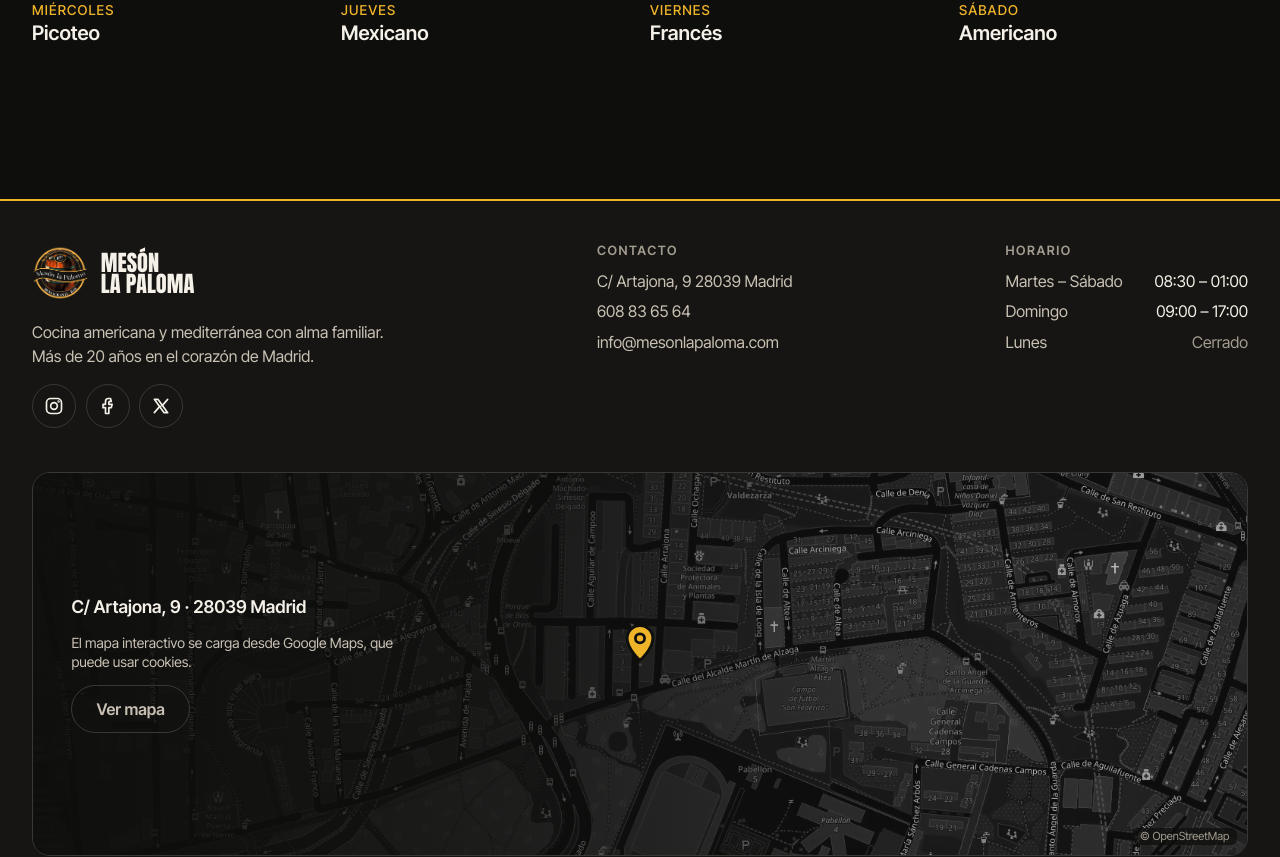
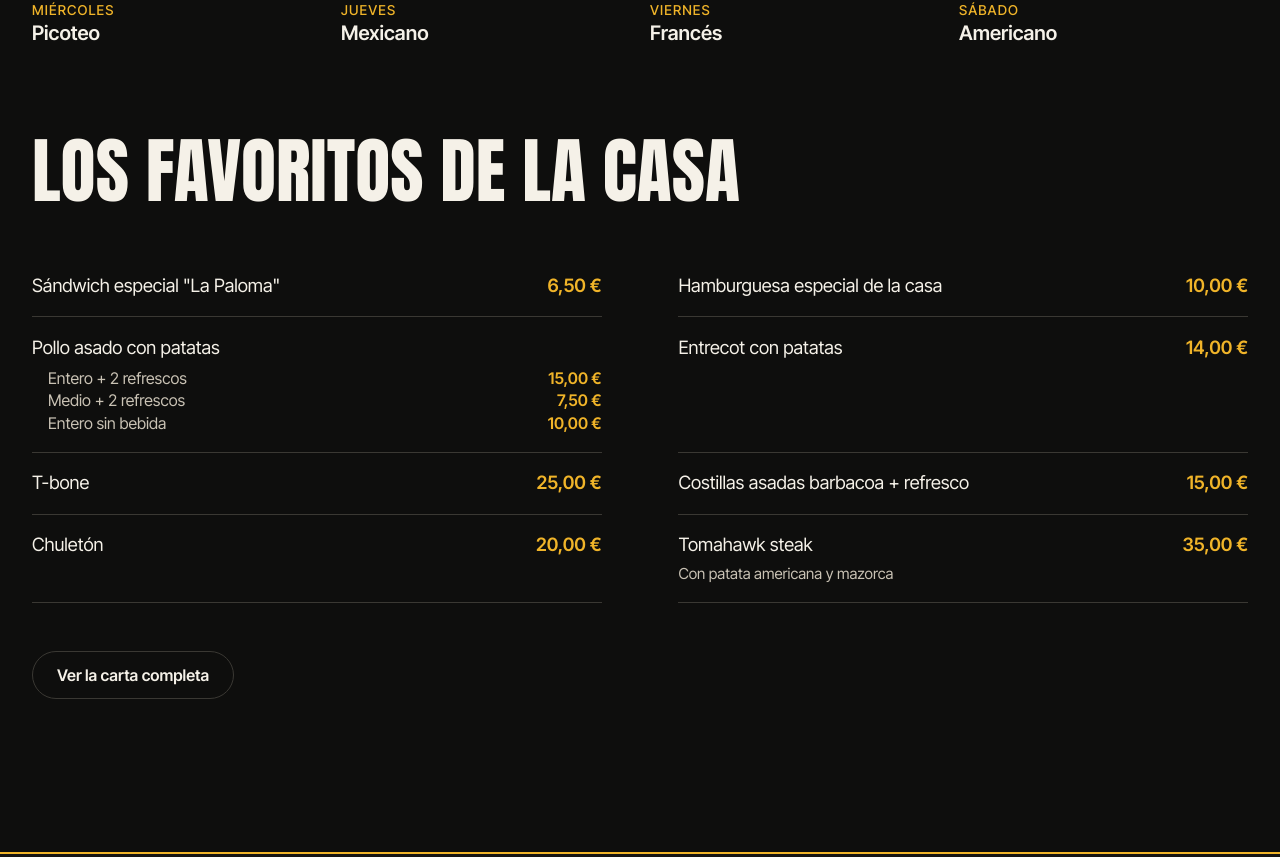
Before and after one commit to Magapp92/Meson_la_Paloma, a Next.js app in the folder frontend/: page / in a window 1280 px wide. Shown: the part 1718-2575 px from the top of the page. Built offline with nearby package versions, Linux system fonts and the light colour scheme.

Commit message:
Platos destacados de la carta en la portada
Sándwich especial, hamburguesa de la casa, pollo asado con sus tres opciones y los platos especiales, con precios formateados con Intl.NumberFormat y enlace a la carta completa.

```diff
--- a/frontend/views/home/home.css
+++ b/frontend/views/home/home.css
@@ -121,6 +121,82 @@
 }
 
 
+/* PLATOS DESTACADOS */
+
+/* Separación con la sección de arriba y con el pie */
+.FeaturedDishes{
+    padding-block: 0 clamp(3rem, 7vw, 6rem);
+}
+
+/* Título de la sección, igual que el de experiencias */
+.FeaturedDishes-title{
+    font-family: var(--font-title);
+    font-size: clamp(2.5rem, 6vw, 4.5rem);
+    line-height: 1;
+    text-transform: uppercase;
+}
+
+/* Dos columnas de platos con mucho aire entre ellas */
+.FeaturedDishes-list{
+    margin-block: clamp(2rem, 4vw, 3rem);
+
+    display: grid;
+    grid-template-columns: repeat(2, 1fr);
+    column-gap: clamp(2rem, 6vw, 5rem);
+}
+
+/* Cada plato separado del siguiente por una línea fina, como en una carta */
+.FeaturedDishes-item{
+    padding-block: 1.1rem;
+    border-bottom: 1px solid var(--border);
+}
+
+/* Nombre a la izquierda y precio a la derecha, alineados por abajo */
+.FeaturedDishes-row{
+    display: flex;
+    justify-content: space-between;
+    align-items: baseline;
+    gap: 1rem;
+
+    font-size: 1.15rem;
+    line-height: 1.4;
+}
+
+/* El reset pone a los span su propio interlineado: que hereden el de la fila */
+.FeaturedDishes-name{
+    line-height: inherit;
+}
+
+/* Precio en mostaza y sin partirse en dos líneas */
+.FeaturedDishes-price{
+    font-weight: 600;
+    color: var(--accent);
+    line-height: inherit;
+    white-space: nowrap;
+}
+
+/* Nota bajo el nombre, en gris claro */
+.FeaturedDishes-note{
+    margin-top: .3rem;
+
+    font-size: .95rem;
+    color: var(--muted);
+    line-height: 1.4;
+}
+
+/* Opciones del plato, un poco metidas hacia dentro */
+.FeaturedDishes-options{
+    margin-top: .4rem;
+    padding-left: 1rem;
+}
+
+/* Cada opción, más pequeña y en gris claro, con el precio igual que el resto */
+.FeaturedDishes-row--option{
+    font-size: 1rem;
+    color: var(--muted);
+}
+
+
 /* MÓVIL */
 
 /* En pantallas de 900px o menos la tira se desliza de lado: cada foto ocupa el 80% del ancho
@@ -154,4 +230,9 @@
 
         scroll-snap-align: start;
     }
+
+    /* Los platos, en una sola columna */
+    .FeaturedDishes-list{
+        grid-template-columns: 1fr;
+    }
 }
--- a/frontend/views/home/home.jsx
+++ b/frontend/views/home/home.jsx
@@ -19,6 +19,26 @@ const THEMED_NIGHTS = Object.freeze([
     { day: 'Viernes', name: 'Francés', poster: '/img/friday-french.webp' },
     { day: 'Sábado', name: 'Americano', poster: '/img/saturday-american.webp' }
 ])
+
+/* Platos destacados de la carta. El pollo tiene varias opciones, cada una con su precio;
+los demás, un solo precio y, si hace falta, una nota */
+const FEATURED_DISHES = Object.freeze([
+    { name: 'Sándwich especial "La Paloma"', price: 6.5 },
+    { name: 'Hamburguesa especial de la casa', price: 10 },
+    { name: 'Pollo asado con patatas', options: [
+        { text: 'Entero + 2 refrescos', price: 15 },
+        { text: 'Medio + 2 refrescos', price: 7.5 },
+        { text: 'Entero sin bebida', price: 10 }
+    ] },
+    { name: 'Entrecot con patatas', price: 14 },
+    { name: 'T-bone', price: 25 },
+    { name: 'Costillas asadas barbacoa + refresco', price: 15 },
+    { name: 'Chuletón', price: 20 },
+    { name: 'Tomahawk steak', price: 35, note: 'Con patata americana y mazorca' }
+])
+
+/* Escribe un precio a la española: 6.5 pasa a "6,50 €" */
+const formatPrice = price => new Intl.NumberFormat( 'es-ES', { style: 'currency', currency: 'EUR' }).format( price )
 
 /* Portada de la web: lo que se ve en la ruta / */
 export const Home = () => {
@@ -79,6 +99,34 @@ export const Home = () => {
                     )}
                 </ul>
             </section>
+            {/* En la sección de platos destacados agrupamos una selección de la carta con sus precios
+            y el botón para ver la carta completa */}
+            <section className="Container FeaturedDishes">
+                <h2 className="FeaturedDishes-title">Los favoritos de la casa</h2>
+                <ul className="FeaturedDishes-list">
+                    { FEATURED_DISHES.map( dish =>
+                        <li key={dish.name} className="FeaturedDishes-item">
+                            <p className="FeaturedDishes-row">
+                                <span className="FeaturedDishes-name">{dish.name}</span>
+                                { dish.price && <span className="FeaturedDishes-price">{formatPrice( dish.price )}</span> }
+                            </p>
+                            { dish.note && <p className="FeaturedDishes-note">{dish.note}</p> }
+                            {/* Si el plato tiene opciones, cada una va en su línea con su precio */}
+                            { dish.options &&
+                                <ul className="FeaturedDishes-options">
+                                    { dish.options.map( option =>
+                                        <li key={option.text} className="FeaturedDishes-row FeaturedDishes-row--option">
+                                            <span className="FeaturedDishes-name">{option.text}</span>
+                                            <span className="FeaturedDishes-price">{formatPrice( option.price )}</span>
+                                        </li>
+                                    )}
+                                </ul>
+                            }
+                        </li>
+                    )}
+                </ul>
+                <Button href={ROUTES.FOOD_MENU} variant="ghost" title="Ir a la carta">Ver la carta completa</Button>
+            </section>
         </main>
     )
 }
```
